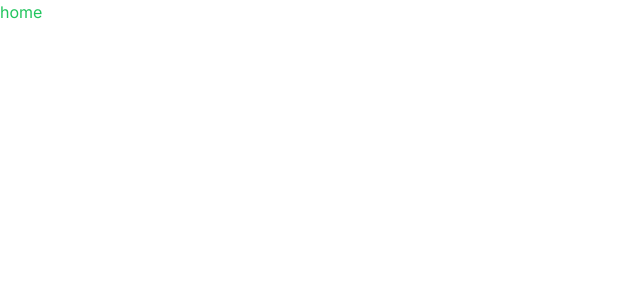
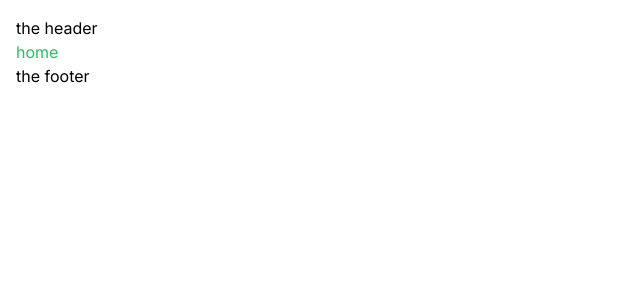
Before and after one commit to Sayidrahmatulloh/flowers-store, a Next.js app: page / in a window 1280 px wide. Shown: the top 300 px of the page, without its empty margins (0-640 px from the left). Built offline with nearby package versions, Linux system fonts and the light colour scheme.

Commit message:
header & footer & button & icon button components

```diff
--- a/src/app/layout.tsx
+++ b/src/app/layout.tsx
@@ -1,3 +1,5 @@
+import TheFooter from '@/components/theFooter'
+import TheHeader from '@/components/theHeader'
 import type { Metadata } from 'next'
 import { Inter } from 'next/font/google'
 import './globals.css'
@@ -16,7 +18,13 @@ export default function RootLayout({
 }>) {
   return (
     <html lang="en">
-      <body className={inter.className}>{children}</body>
+      <body className={inter.className}>
+        <main className="max-w-[1200px] p-4">
+          <TheHeader />
+          {children}
+          <TheFooter />
+        </main>
+      </body>
     </html>
   )
 }
--- /dev/null
+++ b/src/components/lib/button.tsx
@@ -0,0 +1,4 @@
+function Button() {
+  return <div>button</div>
+}
+export default Button
--- /dev/null
+++ b/src/components/lib/iconButton.tsx
@@ -0,0 +1,4 @@
+function IconButton() {
+  return <div>icon button</div>
+}
+export default IconButton
--- /dev/null
+++ b/src/components/theFooter.tsx
@@ -0,0 +1,4 @@
+function TheFooter() {
+  return <div>the footer</div>
+}
+export default TheFooter
--- /dev/null
+++ b/src/components/theHeader.tsx
@@ -0,0 +1,4 @@
+function TheHeader() {
+  return <div>the header</div>
+}
+export default TheHeader
```
